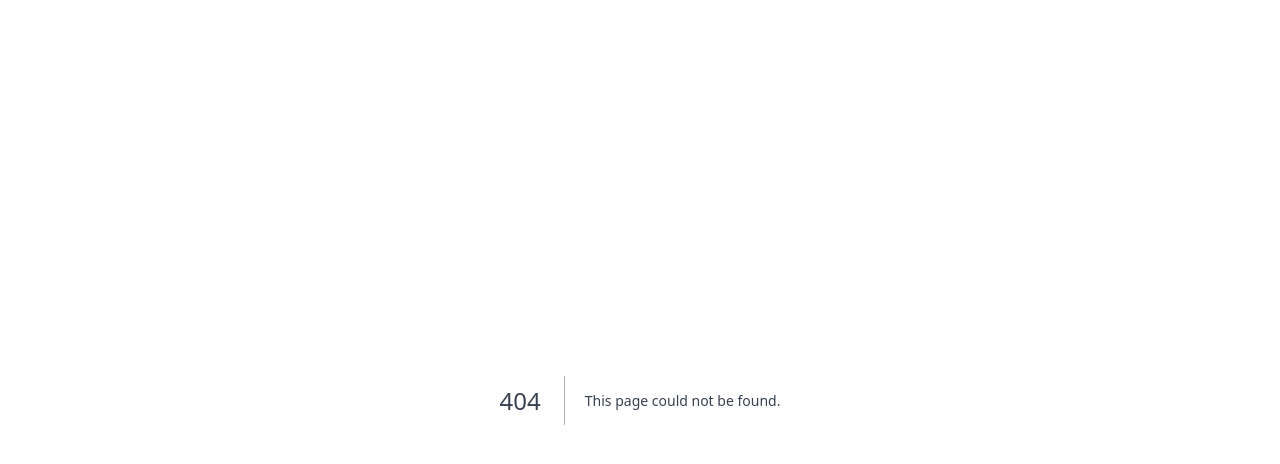
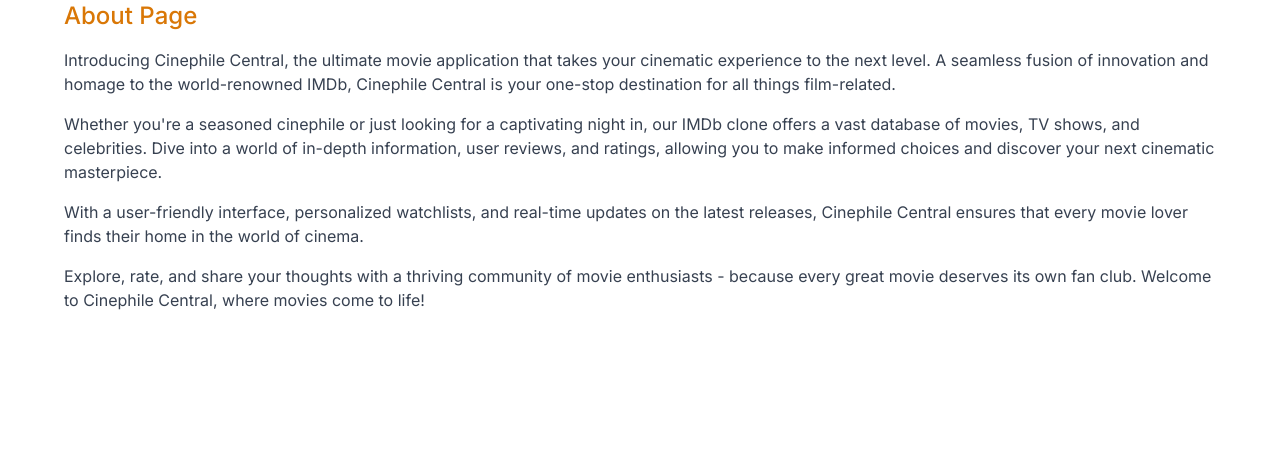
Before and after one commit to jagdish47/imdb, a Next.js app: page /about in a window 1280 px wide. Before the commit this address had no page. Shown: the top 464 px of the page. Built offline with nearby package versions, Linux system fonts and the light colour scheme.

Commit message:
create the about page

```diff
--- /dev/null
+++ b/src/app/about/page.jsx
@@ -0,0 +1,33 @@
+const About = () => {
+  return (
+    <div className="max-w-6xl mx-auto space-y-4">
+      <h1 className="text-2xl font-medium text-amber-600">About Page</h1>
+
+      <p>
+        Introducing Cinephile Central, the ultimate movie application that takes
+        your cinematic experience to the next level. A seamless fusion of
+        innovation and homage to the world-renowned IMDb, Cinephile Central is
+        your one-stop destination for all things film-related.
+      </p>
+      <p>
+        Whether you're a seasoned cinephile or just looking for a captivating
+        night in, our IMDb clone offers a vast database of movies, TV shows, and
+        celebrities. Dive into a world of in-depth information, user reviews,
+        and ratings, allowing you to make informed choices and discover your
+        next cinematic masterpiece.
+      </p>
+      <p>
+        With a user-friendly interface, personalized watchlists, and real-time
+        updates on the latest releases, Cinephile Central ensures that every
+        movie lover finds their home in the world of cinema.
+      </p>
+      <p>
+        Explore, rate, and share your thoughts with a thriving community of
+        movie enthusiasts - because every great movie deserves its own fan club.
+        Welcome to Cinephile Central, where movies come to life!
+      </p>
+    </div>
+  );
+};
+
+export default About;
```
